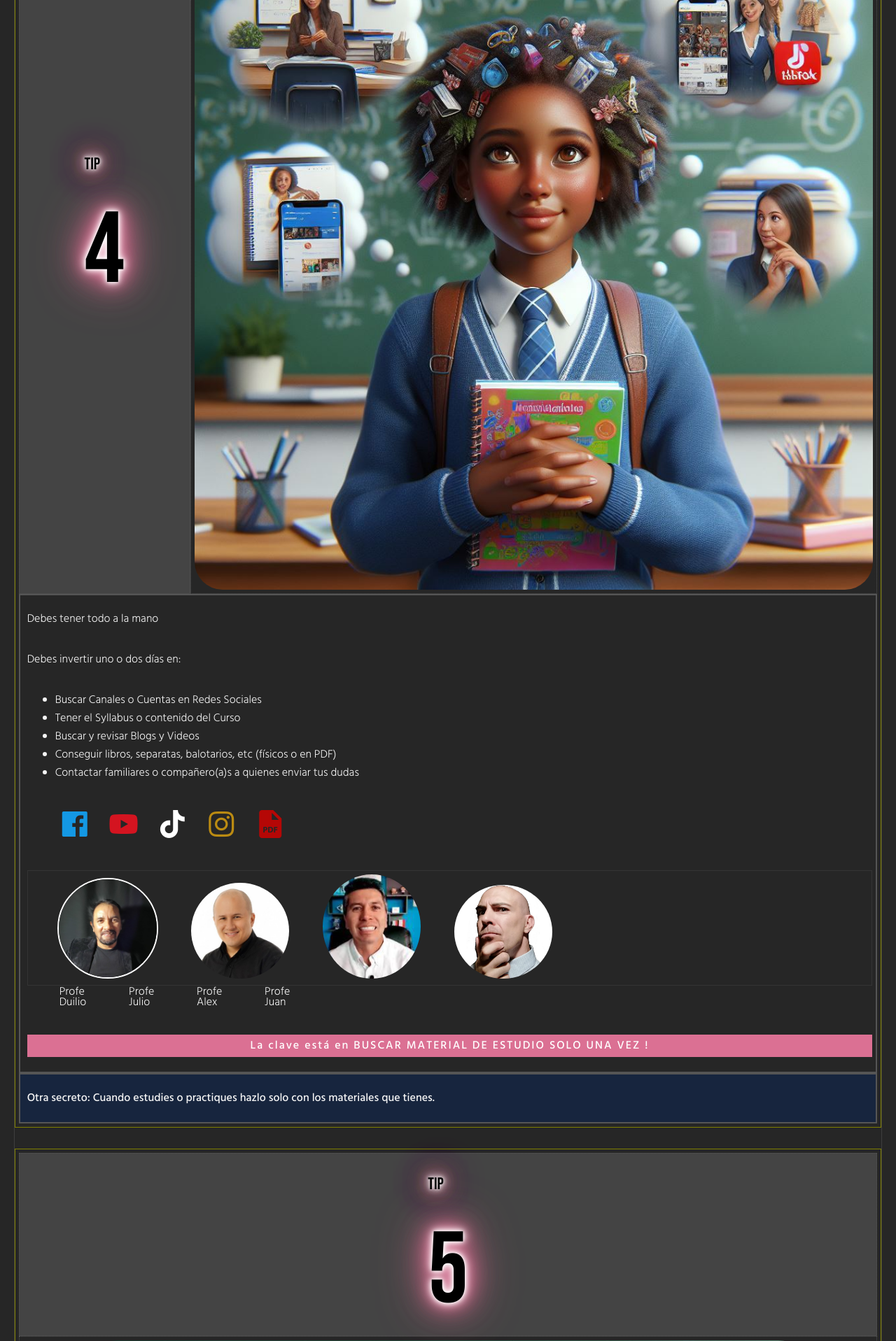
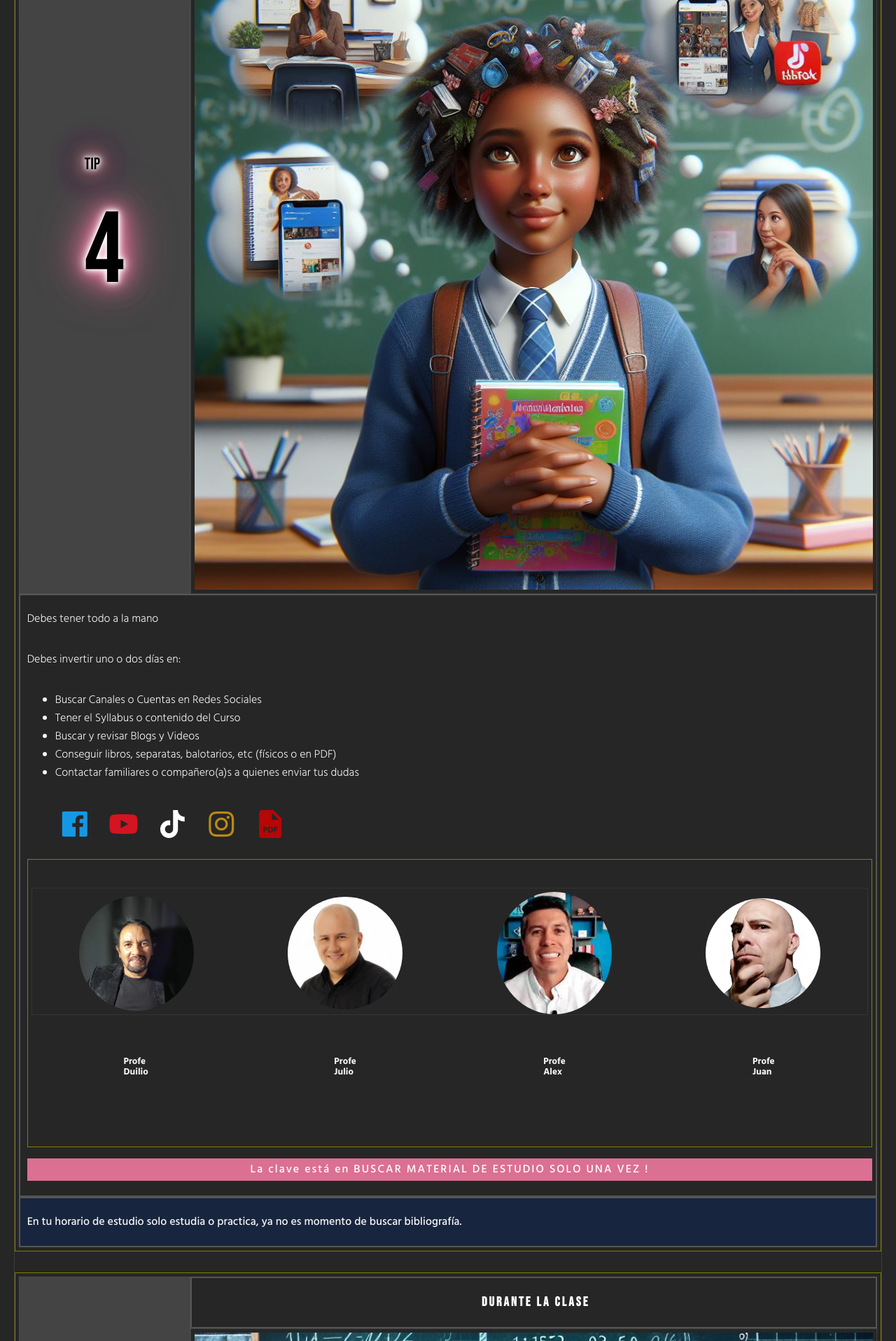
Before and after one commit to Duilius/ProfeDuilio, a FastAPI app: page /tips-resumen-estudiar-matematicas in a window 1280 px wide. Shown: the part 4040-5957 px from the top of the page at 70% size. Run offline with FastAPI, Linux system fonts and the light colour scheme.

Commit message:
tips-resumen

```diff
--- a/templates/css/tips-resumen-estudiar-matematicas.css
+++ b/templates/css/tips-resumen-estudiar-matematicas.css
@@ -86,24 +86,26 @@ Elementos
 }
     #redes li i{font-size: 3rem;}
 
-#profes{border: 1px solid rgba(135, 135, 135, 0.15); padding-top: 5px;}
+
+/*
 #profes li{
         display: inline;
 		margin-right: 40px;
 		padding: 2px;
 }
+
     #profes li img{display: inline-block; width: 12%;border-radius: 50%;}
 
     #profes li:first-child img{border: 2px solid white;}
 
-#nomprofes{margin-top: -20px;}
+#nomprofes{margin-top: -20px; grid-area: nom-profes;}
 #nomprofes li{
     display: inline-block;
     margin-right: 45px;
     padding: 6px;
     line-height: 15px;
 }
-
+*/
 /*
 DIVs DE TIPS
 */
@@ -136,6 +138,7 @@ DIVs DE TIPS
     #tiptip-2{grid-column:1 / -1; grid-row: 6 ; border:2px solid #555; display: grid; justify-content: left; align-content: center; padding-left:10px; background: rgb(53,69,82);}
 
     #tiptip-2 p{font-weight: 500;}
+    #hand-right{font-size: 1.75rem;}
     #img-mentalidad img{border-radius: 40px;}
 
 .espacio-3{
@@ -163,9 +166,6 @@ DIVs DE TIPS
     min-height: auto;
 }
 
-.durante-5{
-    grid-area: durante-5;
-}
 #numtip-4{grid-column:1 / 1 ; grid-row: 1 / 4; border:1px dotted #555; display: grid; justify-content: center; align-content: center;}
 #tittip-4{grid-column:2 / -1; grid-row: 2 ; border:2px solid #555; display: grid; justify-content: center; align-content: center; padding-left:10px;}
 #img-bibliografia{grid-column:2 / -1 ; grid-row: 3 / 4; border:1px dotted #555; display: grid; justify-content: center; align-content: center;}
@@ -173,9 +173,71 @@ DIVs DE TIPS
 #tiptip-4{grid-column:1 / -1; grid-row: 6 ; border:2px solid #555; display: grid; justify-content: left; align-content: center; padding-left:10px; background: rgb(23,37,62);}
 
 #tiptip-4 p{font-weight: 500;}
-#img-bibliografia img{border-radius: 40px;}
+
+#solo-profes{
+    display: grid;
+    grid-template-rows: repeat(2, 1fr);
+    align-content: center;
+    place-content: center;
+    justify-content: center;
+    grid-template-areas:
+    "profes"
+    "nomprofes";
+    padding-top: 40px;
+}
+
+#profes{
+    display: grid;
+    grid-template-columns: repeat(4, 1fr);
+    align-items: center;
+    justify-items: center;
+    grid-template-areas:
+    "pfd pfj pfa pfu";
+}
+
+#nomprofes{
+    display: grid;
+    grid-template-columns: repeat(4, 1fr);
+    align-items: center;
+    justify-items: center;
+    grid-template-areas:
+    "npfd npfj npfa npfu";
+    margin-top: -35px;
+    line-height: 15px;
+}
+
+#pfd{grid-area: pfd; width: 55%; border-radius:50%}
+#npfd{grid-area: npfd;}
+#pfj{grid-area: pfj; width: 55%; border-radius:50%}
+#npfj{grid-area: npfj;}
+#pfa{grid-area: pfa; width: 55%; border-radius:50%}
+#npfa{grid-area: npfa;}
+#pfu{grid-area: pfu; width: 55%; border-radius:50%}
+#npfu{grid-area: npfu;}
+
+#profes{border: 1px solid rgba(135, 135, 135, 0.15); padding-top: 5px;}
 
 
+.durante-5{
+    grid-area: durante-5;
+    display: grid;
+    grid-template-columns: 1fr 1fr 1fr 1fr 1fr;
+    grid-template-rows: repeat(5, auto);
+    min-height: auto;
+}
+
+#numtip-5{grid-column:1 / 1 ; grid-row: 1 / 4; border:1px dotted #555; display: grid; justify-content: center; align-content: center;}
+#tittip-5{grid-column:2 / -1; grid-row: 2 ; border:2px solid #555; display: grid; justify-content: center; align-content: center; padding-left:10px;}
+#img-bibliografia{grid-column:2 / -1 ; grid-row: 3 / 4; border:1px dotted #555; display: grid; justify-content: center; align-content: center;}
+#lemtip-5{grid-column:1 / -1; grid-row: 4 / 5; border:2px solid #555; display: grid; justify-content: left; align-content: center; padding-left:10px;}
+#tiptip-5{grid-column:1 / -1; grid-row: 6 ; border:2px solid #555; display: grid; justify-content: left; align-content: center; padding-left:10px; background: rgb(23,37,62);}
+
+#tiptip-5 p{font-weight: 500;}
+#lemtip-5 h2{letter-spacing: 2px; font-size: 2.5rem; font-weight: 700;}
+#lemtip-5 #preguntar, #lemtip-5 #comentar{font-weight: 700; font-size: 1.5rem; color:greenyellow; letter-spacing: 0.5rem; text-align: center; border-radius: 50%; border: 1px solid yellow;}
+
+#preguntar{background: #555;}#comentar{background: #333;}
+#durante-clase-2{border-radius: 50%; width: 50%; margin: 0px auto; border: 2px solid #777;}
 
 .fuera-6{
     grid-area: fuera-6;
--- a/templates/html/blog/tips-resumen-estudiar-matematicas.html
+++ b/templates/html/blog/tips-resumen-estudiar-matematicas.html
@@ -43,8 +43,8 @@
 <div class="mentalidad-2">
     <div id="numtip-2" class="numtip bebas-neue-regular bebas-neue-regular"><p>TIP</p>2</div>
     <div id="img-mentalidad"><img src="{{url_for( 'static', path='img/brain-1.jpeg')}}" alt="Mentalidad para aprender Matemáticas con ProfeDuilio.cloud" width="100%"></div>
-    <div id="tittip-2" class="bebas-neue-regular tittip"><h3>HACKEA TU CEREBRO 👉 </h3></div>
-    <div id="lemtip-2" class="hind-light"><p>Dale lo que tú quieres aprender !!!</p><p>Díle (lee en voz alta) lo que quieras:
+    <div id="tittip-2" class="bebas-neue-regular tittip"><h3>HACKEA TU CEREBRO <i id="hand-right" class='bx bxs-hand-right bx-flashing' style='color:#bb8b12' ></i></h3></div>
+    <div id="lemtip-2" class="hind-light"><p>Dile a tu cerebro lo que necesitas aprender !!!</p><p>Lee en voz alta lo que quieras:
         <ul>
             <li>¿Qué es un circulo trigonométrico?</li>
             <li>¿Cómo entiendo la Propiedad ....</li>
@@ -97,62 +97,73 @@
             <li><i class='bx bxl-instagram' style='color:#bb8b12'  ></i></li>
             <li><i class='bx bxs-file-pdf' style='color:#b50706' ></i></li>
         </ul>
-        <ul id="profes">
-            <li><img src="{{url_for( 'static', path='img/profeduilio.jpg')}}" alt="Foto de ProfeDuilio.cloud" width="100%"></li>
-            <li><img src="{{url_for( 'static', path='img/profejulio.png')}}" alt="Foto de Profejulio" width="100%"></li>
-            <li><img src="{{url_for( 'static', path='img/profealex.png')}}" alt="Foto de Profealex" width="100%"></li>
-            <li><img src="{{url_for( 'static', path='img/profejuan.png')}}" alt="Foto de Profejuan" width="100%"></li>
-        </ul>
-        <ul id="nomprofes">
-            <li>Profe<br>Duilio</li>
-            <li>Profe<br>Julio</li>
-            <li>Profe<br>Alex</li>
-            <li>Profe<br>Juan</li>
-        </ul>
+        <div id="solo-profes">
+            <section id="profes">
+                <img id="pfd" src="{{url_for( 'static', path='img/profeduilio.jpg')}}" alt="Foto de ProfeDuilio.cloud" width="100%">
+                <img id="pfj" src="{{url_for( 'static', path='img/profejulio.png')}}" alt="Foto de Profejulio" width="100%">
+                <img id="pfa" src="{{url_for( 'static', path='img/profealex.png')}}" alt="Foto de Profealex" width="100%">
+                <img id="pfu" src="{{url_for( 'static', path='img/profejuan.png')}}" alt="Foto de Profejuan" width="100%">
+            </section>
+            <section id="nomprofes">
+                <h5 id="npfd">Profe<br>Duilio</h5>
+                <h5 id="npfj">Profe<br>Julio</h5>
+                <h5 id="npfa">Profe<br>Alex</h5>
+                <h5 id="npfu">Profe<br>Juan</h5>
+            </section>
+        </div>
 
         <p class="clave">La clave está en BUSCAR MATERIAL DE ESTUDIO SOLO UNA VEZ !</p>
     </div>
-    <div id="tiptip-4" class="hind-light"><p>Otra secreto: Cuando estudies o practiques hazlo solo con los materiales que tienes.</p>
+    <div id="tiptip-4" class="hind-light"><p>En tu horario de estudio solo estudia o practica, ya no es momento de buscar bibliografía.</p>
     </div>
 </div>
 
 <div class="durante-5">
 
-    <div id="numtip-4" class="numtip bebas-neue-regular bebas-neue-regular"><p>TIP</p>5</div>
-    <div id="img-bibliografia"><img src="{{url_for( 'static', path='img/bibliografia-1.jpeg')}}" alt="Crea tu propio espacio de estudio para aprender Matemáticas: consejo de ProfeDuilio.cloud" width="100%"></div>
-    <div id="tittip-4" class="bebas-neue-regular tittip"><h3>DURANTE LA CLASE</h3></div>
-    <div id="lemtip-4" class="hind-light"><p>Hacer anotaciones</p><p>Preguntar</p>
-        <ul>
-            <li>Buscar Canales o Cuentas en Redes Sociales</li>
-            <li>Tener el Syllabus o contenido del Curso</li>
-            <li>Buscar y revisar Blogs y Videos</li>
-            <li>Conseguir libros, separatas, balotarios, etc (físicos o en PDF)</li>
-            <li>Contactar familiares o compañero(a)s a quienes enviar tus dudas</li>
-        </ul>
-        <p class="clave">La clave está en BUSCAR MATERIAL DE ESTUDIO SOLO UNA VEZ !</p>
+    <div id="numtip-5" class="numtip bebas-neue-regular bebas-neue-regular"><p>TIP</p>5</div>
+    <div id="img-bibliografia"><img src="{{url_for( 'static', path='img/durante-clase-1.jpeg')}}" alt="Alumno participa en clase de Estadística y Matemáticas con el ProfeDuilio.cloud" width="100%"></div>
+    <div id="tittip-5" class="bebas-neue-regular tittip"><h3>DURANTE LA CLASE</h3></div>
+    <div id="lemtip-5" class="hind-light">
+        <h2>PARTICIPA</h2>
+        <p id="preguntar">Pregunta</p>
+        <p id="comentar">Haz<br>comentarios</p>
 
-        <ul id="redes">
-            <li><i class='bx bxl-facebook-square' style='color:#1498e4' ></i></li>
-            <li><i class='bx bxl-youtube' style='color:#d41420' ></i></li>
-            <li><i class='bx bxl-tiktok' style='color:#ffffff' ></i></li>
-            <li><i class='bx bxl-instagram' style='color:#bb8b12'  ></i></li>
-            <li><i class='bx bxs-file-pdf' style='color:#b50706' ></i></li>
-        </ul>
-        <ul id="profes">
-            <li><img src="{{url_for( 'static', path='img/profeduilio.jpg')}}" alt="Foto de ProfeDuilio.cloud" width="100%"></li>
-            <li><img src="{{url_for( 'static', path='img/profejulio.png')}}" alt="Foto de Profejulio" width="100%"></li>
-            <li><img src="{{url_for( 'static', path='img/profealex.png')}}" alt="Foto de Profealex" width="100%"></li>
-            <li><img src="{{url_for( 'static', path='img/profejuan.png')}}" alt="Foto de Profejuan" width="100%"></li>
-        </ul>
+        <h4>¿Qué preguntar?</h4>
+        <p>Tus dudas del momento y las que surgen al estudiar en casa.</p>
+        <p>Mientras mas leeas y practiques más posibilidades de preguntar y aprender tendrás.</p>
+
+        <img id="durante-clase-2" src="{{url_for( 'static', path='img/durante-clase-2.jpeg')}}" alt="Alumno participa en clase de Estadística y Matemáticas con el ProfeDuilio.cloud" width="100%">
+
+        <p class="clave">La clave está en ir a Clase habiendo leído/practicado un poco !</p>
+
+        <div id="anotaciones">
+            <p>Toma notas en tu cuaderno, en un block de notas o en una simple hoja.</p>
+            <p>Escribe lo que te parece interesante y no solo lo que aparece en la pizarra.</p>
+            <p>Si tú o alguien hace una pregunta, anótala aún cuando no sea respondida. Tú buscarás la respuesta luego, si te parece un tema importante a saber.</p>
+        </div>
+
+
     </div>
-    <div id="tiptip-4" class="hind-light"><p>Otra secreto: Cuando estudies o practiques hazlo solo con los materiales que tienes.</p>
-    </div>
+
 
 </div>
 
 <div class="fuera-6">
-    <div class="numtip bebas-neue-regular">6</div>
-    <p>Lorem ipsum dolor sit amet consectetur adipisicing elit. Itaque culpa, facilis aperiam nostrum porro tempora quam at aspernatur doloribus suscipit, maiores unde cum aliquid nisi rerum dolorem eligendi quae dicta!</p>
+    <div id="numtip-6" class="numtip bebas-neue-regular bebas-neue-regular"><p>TIP</p>6</div>
+    <div id="img-fuera-clase"><img src="{{url_for( 'static', path='img/fuera-1.jpeg')}}" alt="Mentalidad para aprender Matemáticas con ProfeDuilio.cloud" width="100%"></div>
+    <div id="tittip-6" class="bebas-neue-regular tittip"><h3>FUERA DE CLASE</h3></div>
+    <div id="lemtip-6" class="hind-light"><p>Atento a estas recomendaciones !!!</p><p>Recuerda que son consejos, tú debes encontrar las formas de aprender y recordar que más te gusten:</p>
+        <ul>
+            <li>Antes de salir de casa: lleva apuntes en una hoja de papel</li>
+            <li>Anota y lleva siempre lo que no entiendes o necesitas practicar</li>
+            <li>Cuando viajas, repasa mentalmente o leyendo tus apuntes</li>
+            <li>Aprovecha colas, viajes, momentos de espera (cine, citas médicas, etc.) para repasar o practicar</li>
+        </ul>
+        <p class="clave">La clave está en tener siempre tus anotaciones, un papel y un lápiz, para aprovechar el tiempo.</p>
+    </div>
+    <div id="tiptip-6" class="hind-light"><p>Escribe las preguntas en tu cuaderno y además trasladalas al profesor.</p>
+                     <p>Si tienes las respuestas coméntalas en clase y/o crea un Block por Temas.</p>
+    </div>
 </div>
 
 <div class="examenes">
```
Also changed, not shown: templates/img/durante-clase-1.jpeg (added), templates/img/durante-clase-2.jpeg (added).
